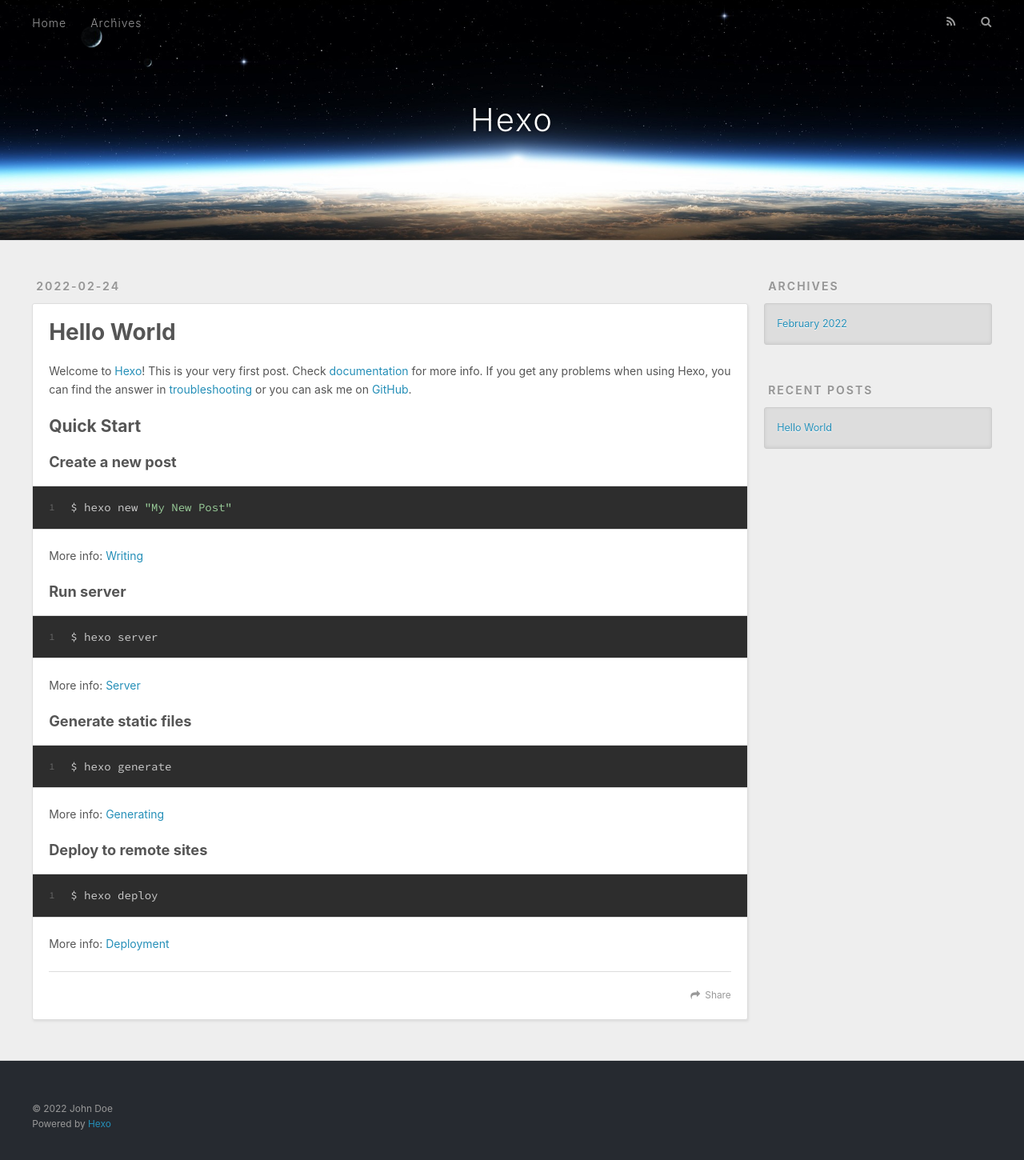
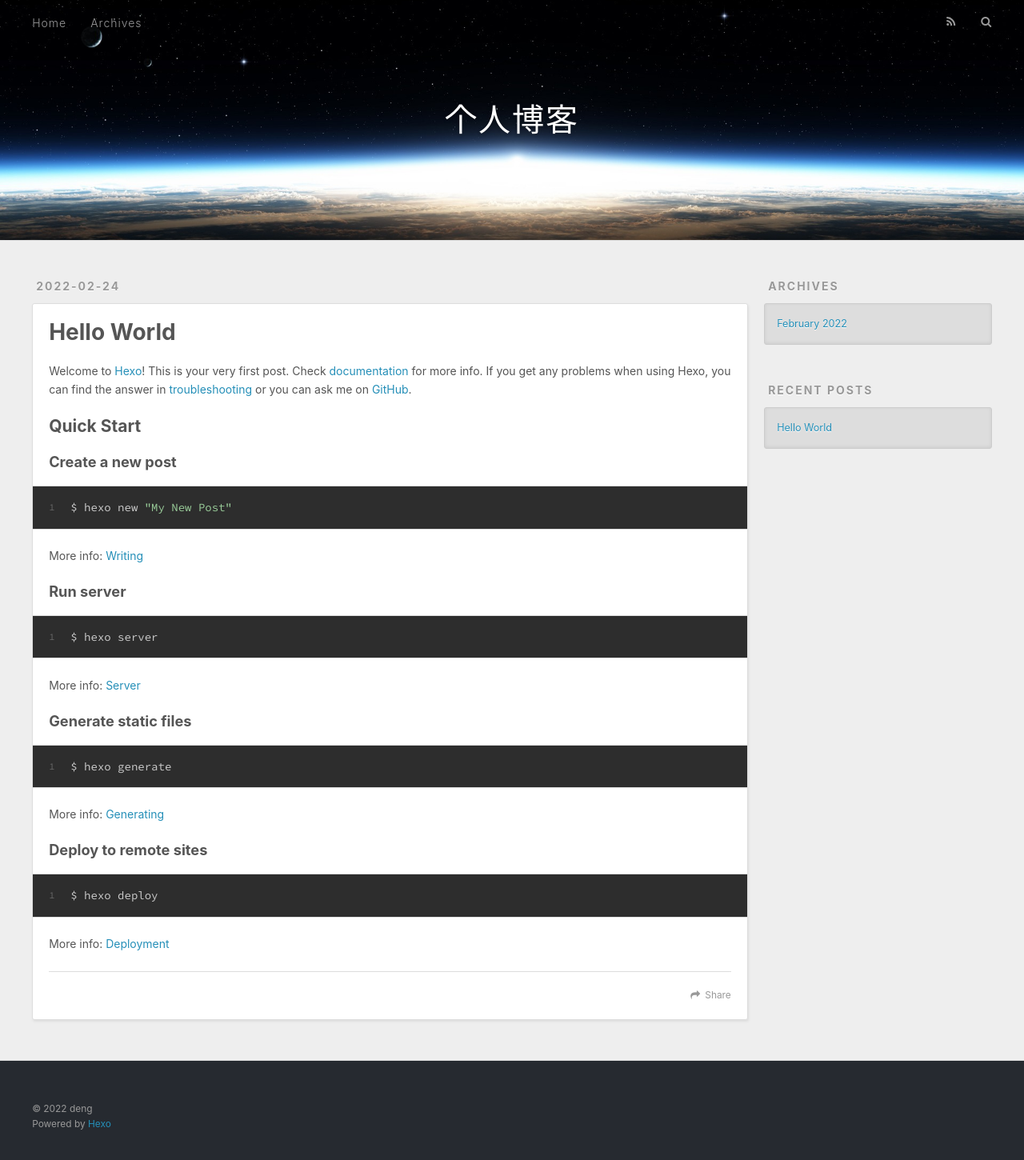
Before and after one commit to DenryJava/DenryJava.github.io, a plain HTML site: page index.html in a window 1280 px wide. Shown: the whole page at 80% size. Drawn offline with nearby package versions, Linux system fonts and the light colour scheme.

Commit message:
Site updated: 2022-02-24 16:41:40

```diff
--- a/index.html
+++ b/index.html
@@ -5,17 +5,19 @@
 
 
 
-  <title>Hexo</title>
+  <title>个人博客</title>
   <meta name="viewport" content="width=device-width, initial-scale=1, maximum-scale=1">
-  <meta property="og:type" content="website">
-<meta property="og:title" content="Hexo">
+  <meta name="description" content="这是个技术分享网站">
+<meta property="og:type" content="website">
+<meta property="og:title" content="个人博客">
 <meta property="og:url" content="http://example.com/index.html">
-<meta property="og:site_name" content="Hexo">
+<meta property="og:site_name" content="个人博客">
+<meta property="og:description" content="这是个技术分享网站">
 <meta property="og:locale" content="en_US">
-<meta property="article:author" content="John Doe">
+<meta property="article:author" content="deng">
 <meta name="twitter:card" content="summary">
 
-    <link rel="alternate" href="/atom.xml" title="Hexo" type="application/atom+xml">
+    <link rel="alternate" href="/atom.xml" title="个人博客" type="application/atom+xml">
 
 
     <link rel="icon" href="/favicon.png">
@@ -36,7 +38,7 @@
   <div id="header-outer" class="outer">
     <div id="header-title" class="inner">
       <h1 id="logo-wrap">
-        <a href="/" id="logo">Hexo</a>
+        <a href="/" id="logo">个人博客</a>
       </h1>
 
     </div>
@@ -103,7 +105,7 @@
 
     </div>
     <footer class="article-footer">
-      <a data-url="http://example.com/2022/02/24/hello-world/" data-id="cl00pd7lh00002wvg04afaub3" class="article-share-link">Share</a>
+      <a data-url="http://example.com/2022/02/24/hello-world/" data-id="cl00ql0mp0000z0vg7dsea5p0" class="article-share-link">Share</a>
 
 
     </footer>
@@ -159,7 +161,7 @@
 
   <div class="outer">
     <div id="footer-info" class="inner">
-      &copy; 2022 John Doe<br>
+      &copy; 2022 deng<br>
       Powered by <a href="http://hexo.io/" target="_blank">Hexo</a>
     </div>
   </div>
```
Also changed, not shown: 2022/02/24/hello-world/index.html (+7 -7 lines), archives/2022/02/index.html (+10 -8 lines), archives/2022/index.html (+10 -8 lines), archives/index.html (+10 -8 lines).
